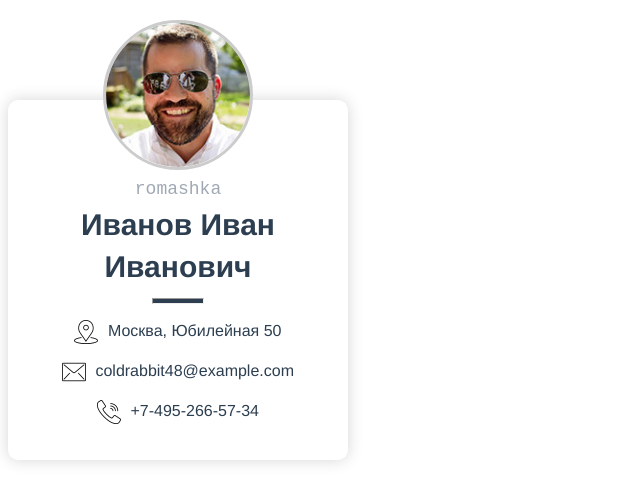
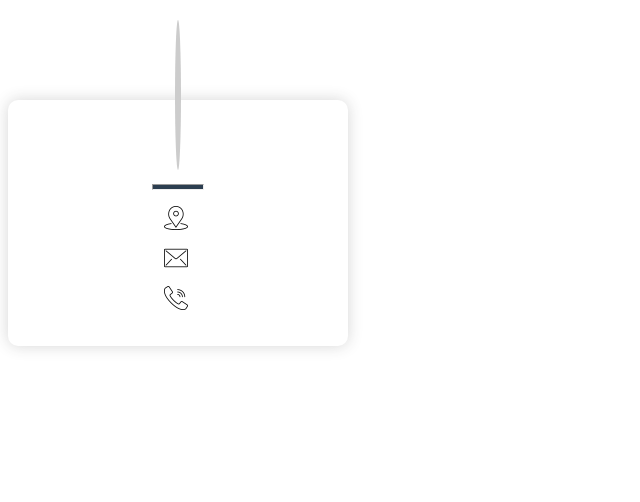
Before and after one commit to KamyshovaNast/vue-user-card, a Vue app: page / in a window 1280 px wide. Shown: the top 502 px of the page, without its empty margins (0-640 px from the left). Built offline with nearby package versions, Linux system fonts and the light colour scheme.

Commit message:
Don't correctly work props

```diff
--- a/src/components/UserCard.vue
+++ b/src/components/UserCard.vue
@@ -1,30 +1,30 @@
 <template>
     <div class="user-card">
-        <img src="../assets/70.jpg" class="user-photo">
-        <p class="user-nickname">romashka</p>
+        <img v-bind:src="sourse" class="user-photo">
+        <p class="user-nickname">{{ nickname }}</p>
         <p class="user-name">
-                Иванов Иван<br>
-                Иванович
+            {{ name }}
         </p>
         <hr>
         <p class="user-info-item">
             <img src="../assets/location.png">
-            Москва, Юбилейная 50
+            {{ adress }}
         </p>
         <p class="user-info-item">
             <img src="../assets/mail.png">
-            coldrabbit48@example.com
+            {{ email }}
         </p>
         <p class="user-info-item">
             <img src="../assets/phone.png">
-            +7-495-266-57-34
+            {{ number }}
         </p>
     </div>
 </template>
 
 <script>
 export default{
-    name: "UserCard"
+    name: "UserCard",
+    props: ['sourse', 'nickname', 'name', 'adress', 'email', 'number']
 }
 </script>
 
```
